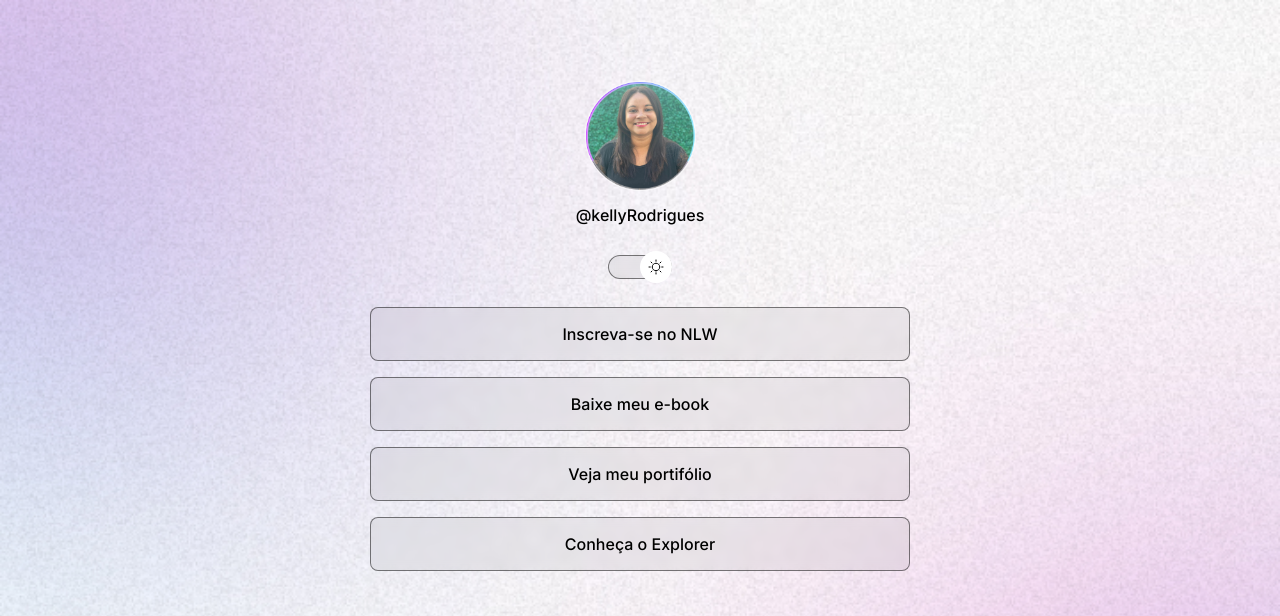
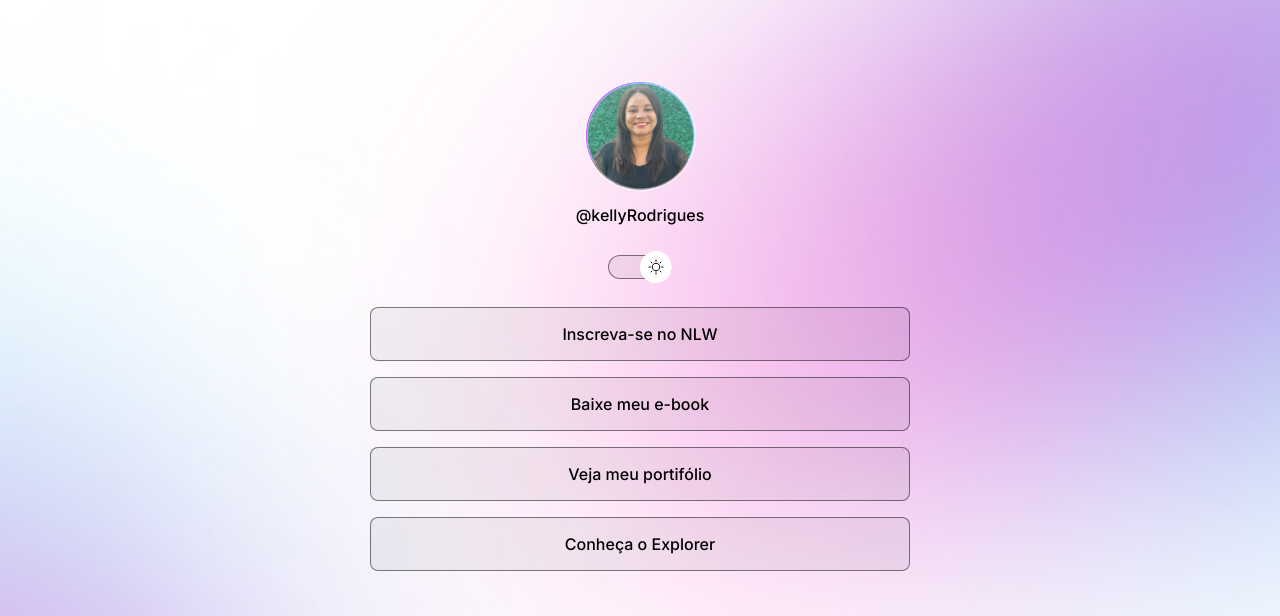
Before and after one commit to KellyRodrigues85/projeto_devLinks, a plain HTML site: page index.html in a window 1280 px wide. Shown: the top 616 px of the page. Drawn offline with nearby package versions, Linux system fonts and the light colour scheme.

Commit message:
change background based on media

```diff
--- a/style.css
+++ b/style.css
@@ -25,6 +25,7 @@
 body{
 
     background: var(--bg-url) no-repeat top center/cover;
+    height: 100vh;
 }
 
 body *{
@@ -146,3 +147,11 @@ footer{
     text-align: center;
     font-size: 14px;
 }
+@media(min-width: 700px){
+    :root {
+        --bg-url:url(./assets/bg_desktop.jpg)
+    }
+    .light{
+        --bg-url: url(./assets/bg_desktop_light.jpg)
+    }
+}
```
Also changed, not shown: assets/bg_desktop.jpg (added), assets/bg_desktop_light.jpg (added).
